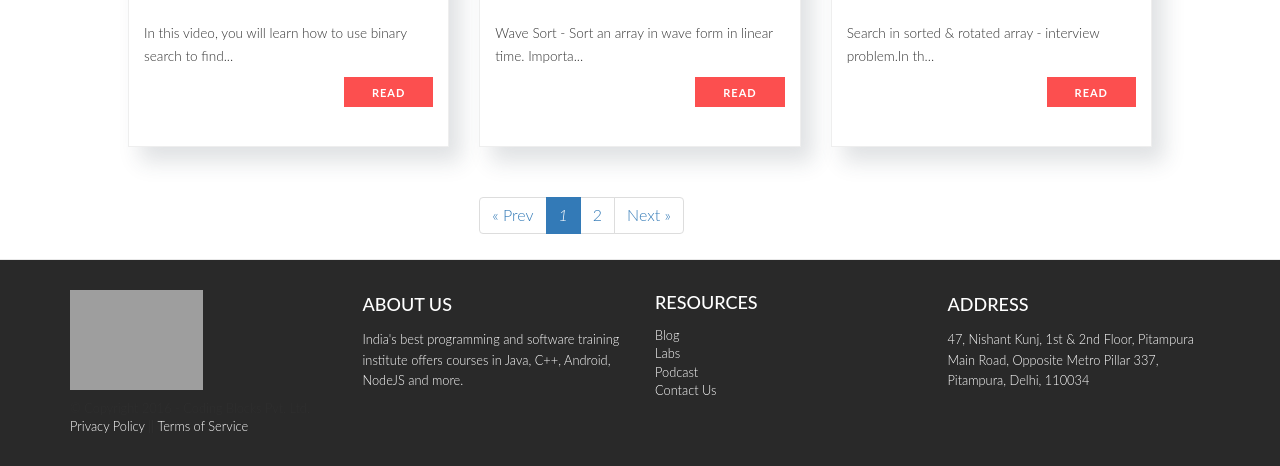
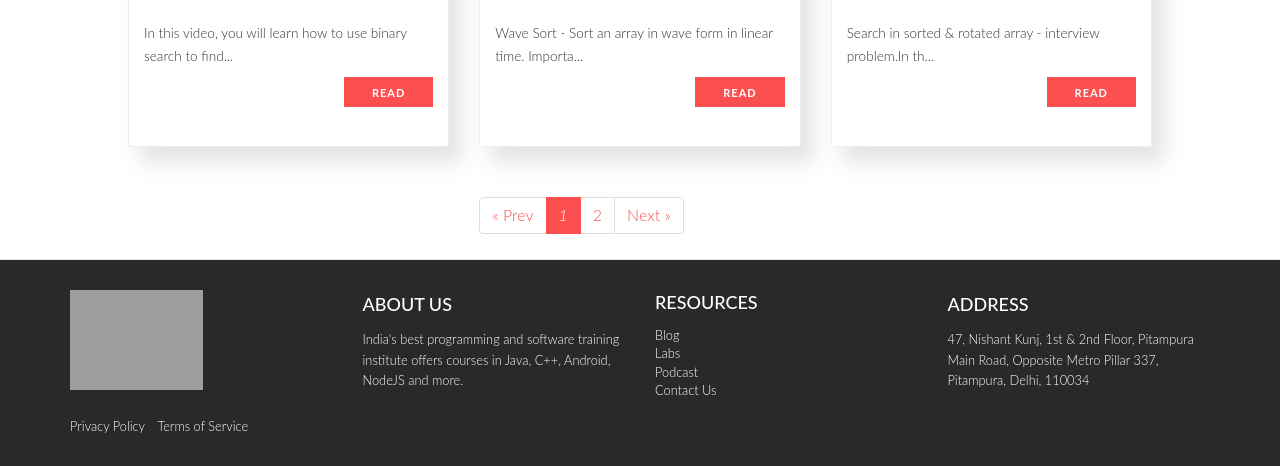
Before and after one commit to coding-blocks/resources, a Jekyll site: the page built from index.html, in a window 1280 px wide. Shown: the part 788-1254 px from the top of the page. Built offline with Jekyll 4.4.1, drawn with Linux system fonts in a browser that asks for light colours; the list of posts is cut into pages by our own code.

Commit message:
Changed Pagination Color

```diff
--- a/_sass/_custom.scss
+++ b/_sass/_custom.scss
@@ -1,35 +1,43 @@
-.container-fluid{
+.container-fluid {
   padding-left: 10%;
   padding-right: 10%;
 }
-.post-img{
+
+.post-img {
   max-width: 100%;
 }
-.post-img iframe{
+
+.post-img iframe {
   width: 100%;
   height: 30vw;
 }
-.home img{
+
+.home img {
   height: 15vw;
 }
-.home-vid{
+
+.home-vid {
   width: 100%;
   height: 15vw;
 }
-.hover-card{
+
+.hover-card {
   box-shadow: 12px 15px 20px 0 rgba(46,61,73,.15);
-    transition: all .3s ease;
-    margin-bottom: 30px!important;
+  transition: all 0.3s ease;
+  margin-bottom: 30px !important;
 }
-.hover-card:hover{
+
+.hover-card:hover {
   box-shadow: 0 4px 8px 0 rgba(46,61,73,.12);
 }
-a:hover,a:focus,a:active{
+
+a:active,
+a:focus,
+a:hover {
   color: $text-color!important;
   text-decoration: none!important;
 }
 /*!---------- 7. NAVIGATION ----------*/
-
 .nav-container {
   -webkit-backface-visibility: hidden;
   max-width: 100%;
@@ -54,15 +62,18 @@ nav ul {
   display: inline-block;
 }
 
-.module.left, .module-group.left {
+.module-group.left,
+.module.left {
   float: left;
 }
 
-.module.right, .module-group.right {
+.module-group.right,
+.module.right {
   float: right;
 }
 
-nav .btn, .nav-bar .btn {
+.nav-bar .btn,
+nav .btn {
   margin: 0;
   height: auto;
 }
@@ -86,7 +97,8 @@ nav .btn, .nav-bar .btn {
   border-bottom: 1px solid #ccc;
 }
 
-.nav-bar .module, .nav-bar .module-group {
+.nav-bar .module,
+.nav-bar .module-group {
   height: 55px;
 }
 
@@ -94,7 +106,8 @@ nav .btn, .nav-bar .btn {
   display: inline-block;
   height: 55px;
 }
-.nav-bar a:hover{
+
+.nav-bar a:hover {
   text-decoration: none!important;
 }
 
@@ -117,7 +130,7 @@ nav .btn, .nav-bar .btn {
 
 nav.nav-centered .logo {
   max-height: 64px;
-    margin: 64px 0 40px 0;
+  margin: 64px 0 40px;
 }
 
 nav.bg-dark .logo-light {
@@ -256,7 +269,8 @@ nav.bg-dark .logo-dark {
   visibility: visible;
 }
 
-.menu > li > ul > li:hover > ul, .has-dropdown:hover .mega-menu ul {
+.has-dropdown:hover .mega-menu ul,
+.menu > li > ul > li:hover > ul {
   opacity: 1;
   transform: translate3d(0, 0px, 0);
   -webkit-transform: translate3d(0, 0px, 0);
@@ -313,7 +327,6 @@ nav.bg-dark .logo-dark {
 nav.nav-centered .module.widget-handle {
   border: none !important;
 }
-
 @media all and (max-width: 1100px) {
   .module.widget-handle {
     padding: 0 16px;
@@ -329,14 +342,15 @@ nav.nav-centered .module.widget-handle {
   -moz-transition: all 0.3s ease;
 }
 
-.module.widget-handle:hover i, .module.active i {
+.module.active i,
+.module.widget-handle:hover i {
   opacity: 1;
 }
 
 .widget-handle .function {
-    -webkit-box-shadow: 0px 0px 10px 0px rgba(0, 0, 0, 0.2);
-    -moz-box-shadow: 0px 0px 10px 0px rgba(0, 0, 0, 0.2);
-    box-shadow: 0px 0px 10px 0px rgba(0, 0, 0, 0.2);
+  -webkit-box-shadow: 0 0 10px 0 rgba(0, 0, 0, 0.2);
+  -moz-box-shadow: 0 0 10px 0 rgba(0, 0, 0, 0.2);
+  box-shadow: 0 0 10px 0 rgba(0, 0, 0, 0.2);
   cursor: default;
   width: 200px;
   background: #292929;
@@ -369,7 +383,7 @@ nav.nav-centered .module.widget-handle {
   font-size: 11px;
   font-weight: 600;
   display: none;
-    opacity: .5;
+  opacity: 0.5;
   transition: all 0.3s ease;
   -webkit-transition: all 0.3s ease;
   -moz-transition: all 0.3s ease;
@@ -418,7 +432,8 @@ nav .widget .title {
   display: none !important;
 }
 
-nav .widget, nav .widget a:not(.btn) {
+nav .widget,
+nav .widget a:not(.btn) {
   color: #fff;
 }
 
@@ -461,7 +476,6 @@ nav .cart-overview a {
 .nav-open .mobile-toggle {
   border-bottom: 1px solid #ccc;
 }
-
 @media all and (max-width: 1120px) {
   .menu > li {
     margin-right: 24px;
@@ -489,8 +503,8 @@ nav .cart-overview a {
   -moz-transition: all 0.4s ease;
   overflow: hidden;
 }
-F
-.offscreen-container.reveal-nav {
+
+F .offscreen-container.reveal-nav {
   transform: translate3d(100%, 0, 0);
   -webkit-transform: translate3d(100%, 0, 0);
   -moz-transform: translate3d(100%, 0, 0);
@@ -514,7 +528,8 @@ F
   -moz-transform: translate3d(0%, 0, 0);
 }
 
-.offscreen-left .main-container.reveal-nav, .offscreen-left nav.reveal-nav {
+.offscreen-left .main-container.reveal-nav,
+.offscreen-left nav.reveal-nav {
   transform: translate3d(50%, 0, 0) !important;
   -webkit-transform: translate3d(50%, 0, 0) !important;
   -moz-transform: translate3d(50%, 0, 0) !important;
@@ -529,7 +544,7 @@ F
   transition: all 0.3s ease;
   -webkit-transition: all 0.3s ease;
   -moz-transition: all 0.3s ease;
-    opacity: .5;
+  opacity: 0.5;
 }
 
 .offscreen-container .close-nav:hover {
@@ -539,7 +554,6 @@ F
 .offscreen-container.bg-dark .close-nav i {
   color: #fff;
 }
-
 @media all and (max-width: 990px) {
   .offscreen-container {
     width: 100vw;
@@ -555,7 +569,6 @@ F
     transform: none !important;
   }
 }
-
 @media all and (max-width: 990px) {
   nav.fixed {
     position: absolute !important;
@@ -569,7 +582,9 @@ F
     -moz-transform: translate3d(0, 0px, 0) !important;
   }
 
-    .nav-bar, .nav-bar .module-group, .nav-bar .module {
+  .nav-bar,
+  .nav-bar .module,
+  .nav-bar .module-group {
     height: auto;
     overflow: hidden;
   }
@@ -590,7 +605,7 @@ F
   }
 
   nav.nav-centered .logo {
-        margin: 24px 0 16px 0;
+    margin: 24px 0 16px;
     max-height: 40px;
   }
 
@@ -648,7 +663,8 @@ F
     padding: 0;
   }
 
-    .menu > li > ul li a, .mega-menu .title {
+  .mega-menu .title,
+  .menu > li > ul li a {
     padding: 4px 16px;
   }
 
@@ -668,7 +684,8 @@ F
     width: 100% !important;
   }
 
-    .toggle-sub > ul, .toggle-sub .mega-menu ul {
+  .toggle-sub .mega-menu ul,
+  .toggle-sub > ul {
     display: block !important;
   }
 
@@ -769,7 +786,8 @@ nav.scrolled {
   -moz-transition: all 0.3s ease;
 }
 
-nav.fixed, nav.absolute {
+nav.absolute,
+nav.fixed {
   top: 0;
   width: 100%;
   z-index: 999;
@@ -796,11 +814,14 @@ nav.fixed.scrolled {
   opacity: 1;
 }
 
-nav.transparent .menu > li > a, nav.transparent .module.widget-handle i, nav.transparent .nav-utility {
+nav.transparent .menu > li > a,
+nav.transparent .module.widget-handle i,
+nav.transparent .nav-utility {
   color: #fff;
 }
 
-nav.transparent .nav-utility, nav.transparent .nav-bar {
+nav.transparent .nav-bar,
+nav.transparent .nav-utility {
   border-bottom: 1px solid rgba(255, 255, 255, 0.2);
 }
 
@@ -808,7 +829,8 @@ nav.transparent .module.widget-handle {
   border-left: 1px solid rgba(255, 255, 255, 0.2) !important;
 }
 
-nav.transparent .menu > li > a, nav.transparent .module.widget-handle i {
+nav.transparent .menu > li > a,
+nav.transparent .module.widget-handle i {
   opacity: 1;
 }
 
@@ -833,13 +855,14 @@ nav.transparent {
   transform: none;
   visibility: visible;
 }
-
 @media all and (max-width: 990px) {
   nav.transparent .nav-open {
     background: #fff;
   }
 
-    nav.transparent .nav-open .menu > li > a, nav.transparent .nav-open .module.widget-handle i, nav.transparent .nav-open .nav-utility {
+  nav.transparent .nav-open .menu > li > a,
+  nav.transparent .nav-open .module.widget-handle i,
+  nav.transparent .nav-open .nav-utility {
     color: #292929;
   }
 
@@ -872,7 +895,8 @@ nav.transparent.fixed .logo-dark {
   display: inline;
 }
 
-nav.transparent.fixed .menu > li > a, nav.transparent.fixed .module.widget-handle i {
+nav.transparent.fixed .menu > li > a,
+nav.transparent.fixed .module.widget-handle i {
   color: #292929;
 }
 
@@ -885,20 +909,24 @@ nav.transparent.fixed .module.widget-handle {
   border-left: 1px solid #ccc;
 }
 
-nav.transparent.fixed .menu > li > a, nav.transparent.fixed .module.widget-handle i {
-    opacity: .5;
+nav.transparent.fixed .menu > li > a,
+nav.transparent.fixed .module.widget-handle i {
+  opacity: 0.5;
 }
 
-nav.bg-dark .menu > li > a, nav.bg-dark .module.widget-handle i, nav.bg-dark .nav-utility {
+nav.bg-dark .menu > li > a,
+nav.bg-dark .module.widget-handle i,
+nav.bg-dark .nav-utility {
   color: #fff;
-    opacity: .7;
+  opacity: 0.7;
 }
 
 nav.bg-dark .module.widget-handle {
   border-left: 1px solid rgba(255, 255, 255, 0.2);
 }
 
-nav.bg-dark .nav-utility, nav.bg-dark .nav-bar {
+nav.bg-dark .nav-bar,
+nav.bg-dark .nav-utility {
   border-bottom: 1px solid rgba(255, 255, 255, 0.2);
 }
 
@@ -906,7 +934,8 @@ nav.transparent.fixed.bg-dark {
   background: #292929;
 }
 
-nav.transparent.fixed.bg-dark .menu > li > a, nav.transparent.fixed.bg-dark .module.widget-handle i {
+nav.transparent.fixed.bg-dark .menu > li > a,
+nav.transparent.fixed.bg-dark .module.widget-handle i {
   color: #fff;
 }
 
@@ -921,13 +950,11 @@ nav.nav-centered.outOfSight .logo {
 .logo {
   max-height: 80%;
 }
+
 ul.menu li {
   list-style-type: none;
 }
-
-
 /*!---------- 6. BUTTONS ----------*/
-
 .btn {
   font-family: $base-font-family;
   border: 2px solid #fc4f4f!important;
@@ -949,7 +976,8 @@ ul.menu li {
   margin-bottom: 24px;
 }
 
-.btn:last-child, .btn:last-of-type {
+.btn:last-child,
+.btn:last-of-type {
   margin-right: 0;
 }
 
@@ -1003,17 +1031,22 @@ ul.menu li {
   border-color: #fc4f4f!important;
 }
 
-.btn-white, .image-bg .btn, .image-bg .btn:visited {
+.btn-white,
+.image-bg .btn,
+.image-bg .btn:visited {
   color: #fff;
   border-color: #fff;
 }
 
-.btn-white:hover, .image-bg .btn:hover, .image-bg .btn:visited:hover {
+.btn-white:hover,
+.image-bg .btn:hover,
+.image-bg .btn:visited:hover {
   background: #fff;
   color: #222;
 }
 
-.image-bg .btn.btn-filled, .image-bg .btn-filled:visited {
+.image-bg .btn-filled:visited,
+.image-bg .btn.btn-filled {
   border-color: #fc4f4f;
 }
 
@@ -1034,11 +1067,13 @@ body.btn-rounded .btn {
   color: #222;
 }
 
-.bg-light .btn:visited, .bg-light .btn:visited:hover {
+.bg-light .btn:visited,
+.bg-light .btn:visited:hover {
   color: #222;
 }
 
-.bg-light .btn-filled, .bg-light .btn-filled:visited {
+.bg-light .btn-filled,
+.bg-light .btn-filled:visited {
   color: #fff;
 }
 
@@ -1046,7 +1081,8 @@ body.btn-rounded .btn {
   color: #fc4f4f;
 }
 
-.btn-white:visited, .btn:visited:hover {
+.btn-white:visited,
+.btn:visited:hover {
   color: #fff;
 }
 
@@ -1082,9 +1118,7 @@ body.btn-rounded .btn {
 .li {
   display: list-item !important;
 }
-
 /*!---------- 4. COLOURS ----------*/
-
 .bg-primary {
   background: #fc4f4f !important;
 }
@@ -1119,57 +1153,59 @@ body.btn-rounded .btn {
 
 .hovercard:hover {
   box-shadow: 0 1px 5px 1px rgba(0, 0, 0, .14), 0 3px 14px 2px rgba(0, 0, 0, .12), 0 5px 5px -3px rgba(0, 0, 0, .2);
-    transition: all 300ms linear
+  transition: all 300ms linear;
 }
 
 .hovercard {
-    transition: all 300ms linear
+  transition: all 300ms linear;
 }
 
 .hovercard-light:hover {
   box-shadow: 0 1px 5px 1px rgba(0, 0, 0, .14), 0 3px 14px 2px rgba(0, 0, 0, .12), 0 5px 5px -3px rgba(0, 0, 0, .05);
-    transition: all 300ms linear
+  transition: all 300ms linear;
 }
 
 .hovercard-light {
-    transition: all 300ms linear
+  transition: all 300ms linear;
 }
 
 .hover-light {
   box-shadow: 0 1px 5px 1px rgba(0, 0, 0, .14), 0 3px 14px 2px rgba(0, 0, 0, .12), 0 5px 5px -3px rgba(0, 0, 0, .05);
-    transition: all 300ms linear
+  transition: all 300ms linear;
 }
 
 .hover-light:hover {
   box-shadow: 0 1px 5px 1px rgba(0, 0, 0, .14), 0 3px 14px 2px rgba(0, 0, 0, .12), 0 5px 5px -3px rgba(0, 0, 0, .4);
-    transition: all 300ms linear
+  transition: all 300ms linear;
 }
-
 /*!---------- 36. FOOTERS ----------*/
 footer.bg-dark a {
   color: #fff;
 }
 
-.footer-1{
+.footer-1 {
   font-size: 0.8em;
   font-weight: 300!important;
 }
-.footer-1 li{
+
+.footer-1 li {
   list-style-type: none;
 }
-.footer-1 .heading{
-  color:#fff;
-  font-weight:500;
-  font-size:18px;
-  text-transform:uppercase;
+
+.footer-1 .heading {
+  color: #fff;
+  font-weight: 500;
+  font-size: 18px;
+  text-transform: uppercase;
   margin-bottom: 10px;
 }
+
 .footer-1 .logo {
   max-height: 100px;
 }
 
 .footer-1 .sub {
-    opacity: .5;
+  opacity: 0.5;
 }
 
 .social-list {
@@ -1183,7 +1219,7 @@ footer.bg-dark a {
 .bg-dark .social-list a,
 .image-bg .social-list a {
   color: #fff;
-    opacity: .5;
+  opacity: 0.5;
 }
 
 .bg-dark .social-list a:hover {
@@ -1232,24 +1268,29 @@ footer.bg-dark a {
   padding: 0;
   box-sizing: border-box;
 }
+
 figure {
   margin: 0;
 }
 // For correct line number width in Github Gists
+
 .gist table tbody tr td {
   box-sizing: content-box;
 }
+
 html {
   background: $background-color;
 }
+// Typography
 
-// Typography
 ::selection {
   background: $selection-color;
 }
+
 ::-moz-selection {
   background: $selection-color;
 }
+
 body {
   color: $text-color;
   font-family: $base-font-family;
@@ -1257,108 +1298,146 @@ body {
   font-weight: 300;
   word-wrap: break-word;
 }
-h1, h2, h3, h4, h5, h6 {
+
+h1,
+h2,
+h3,
+h4,
+h5,
+h6 {
   font-family: $base-font-family;
   line-height: 1.3;
   margin: 0.67em 0;
+
   a {
     color: $text-color;
   }
 }
+
 h1 {
   font-size: 2em;
 }
+
 h2 {
   font-size: 1.5em;
 }
+
 h3 {
   font-size: 1.25em;
 }
+
 h4 {
   font-size: 1.15em;
 }
+
 blockquote {
   border-left: 2px solid;
-    padding: 1em 1em;
+  padding: 1em;
 }
+
 blockquote p:last-child,
 footer p:last-child {
   margin-bottom: 0;
 }
+
 table {
-  table-layout:fixed;
-  width:100%;
-  word-wrap:break-word;
+  table-layout: fixed;
+  width: 100%;
+  word-wrap: break-word;
   @media (max-width: 1100px) {
     overflow-x: scroll;
     display: inline-block;
   }
 }
+
 td,
 th {
   padding: 0.5em 1em;
   border: 1px solid $border-color;
   text-align: left;
 }
-table,
-dl,
+
 blockquote,
 code,
+dl,
 kbd,
 pre,
-samp {
+samp,
+table {
   margin: 1em 0;
 }
+
 dt {
   font-weight: bold;
 }
+
 dd {
   margin-left: 2em;
 }
-p, ol, ul, dl, .math-display {
+
+.math-display,
+dl,
+ol,
+p,
+ul {
   line-height: 1.5;
   margin-bottom: 1em;
 }
 // KaTeX math display
+
 .math-display {
   display: inline-block;
   width: 100%;
 }
 // Lists within lists
-li > ul, li > ol {
+
+li > ol,
+li > ul {
   margin-bottom: 0;
   margin-left: 1em;
 }
-ol, ul {
+
+ol,
+ul {
   list-style-position: inside;
 }
+
 hr {
   border: 0;
   border-top: 1px solid $border-color;
   border-bottom: 1px solid #fff;
   margin: 1em 0;
 }
+
 a {
   color: $link-color;
   text-decoration: none;
 }
+
 .nav {
   list-style: none;
   margin: 0;
   padding: 0;
 }
 // Responsive media
-iframe, img, embed, object, video {
+
+embed,
+iframe,
+img,
+object,
+video {
   max-width: 100%;
 }
+
 img[align=left] {
   margin-right: 3%;
 }
+
 img[align=right] {
   margin-left: 3%;
 }
-@media (max-width: 767px){
-  .fb-likebox{
+@media (max-width: 767px) {
+  .fb-likebox {
     display: none;
   }
 }
@@ -1370,7 +1449,9 @@ img[align=right] {
   list-style: none;
   *zoom: 1;
 }
-.tag-box:after,.tag-box:before {
+
+.tag-box:after,
+.tag-box:before {
   display: table;
   line-height: 0;
   content: "";
@@ -1401,3 +1482,27 @@ img[align=right] {
   vertical-align: super;
   color: black;
 }
+/*Pagination Overwrite*/
+.pagination > li > a,
+.pagination > li > span {
+  color: #fc4f4f;
+}
+
+.pagination > li > a,
+.pagination > li > a:focus,
+.pagination > li > a:hover,
+.pagination > li > span,
+.pagination > li > span:focus,
+.pagination > li > span:hover {
+  color: #fc4f4f;
+}
+
+.pagination > .active > a,
+.pagination > .active > a:focus,
+.pagination > .active > a:hover,
+.pagination > .active > span,
+.pagination > .active > span:focus,
+.pagination > .active > span:hover {
+  background-color: #fc4f4f;
+  border-color: #fc4f4f;
+}
```
Lines whose indentation alone changed are shown as unchanged.
